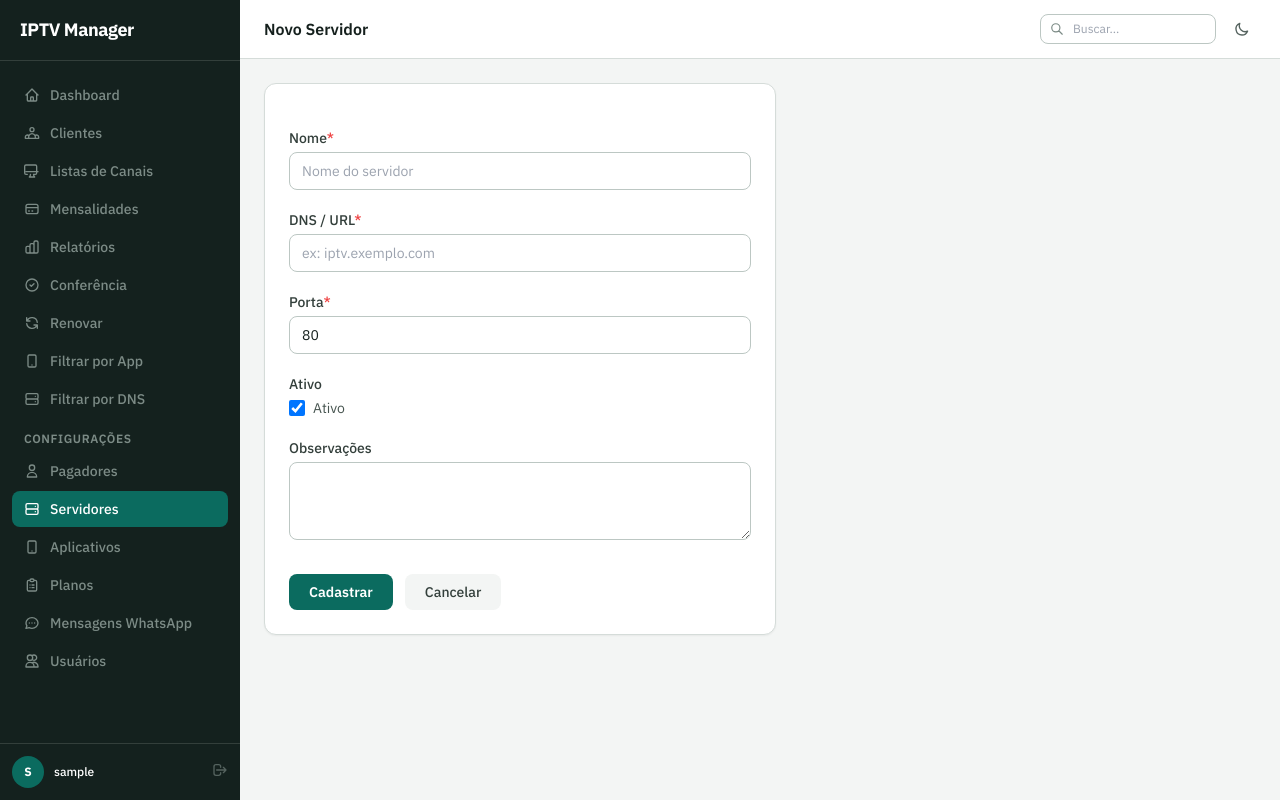
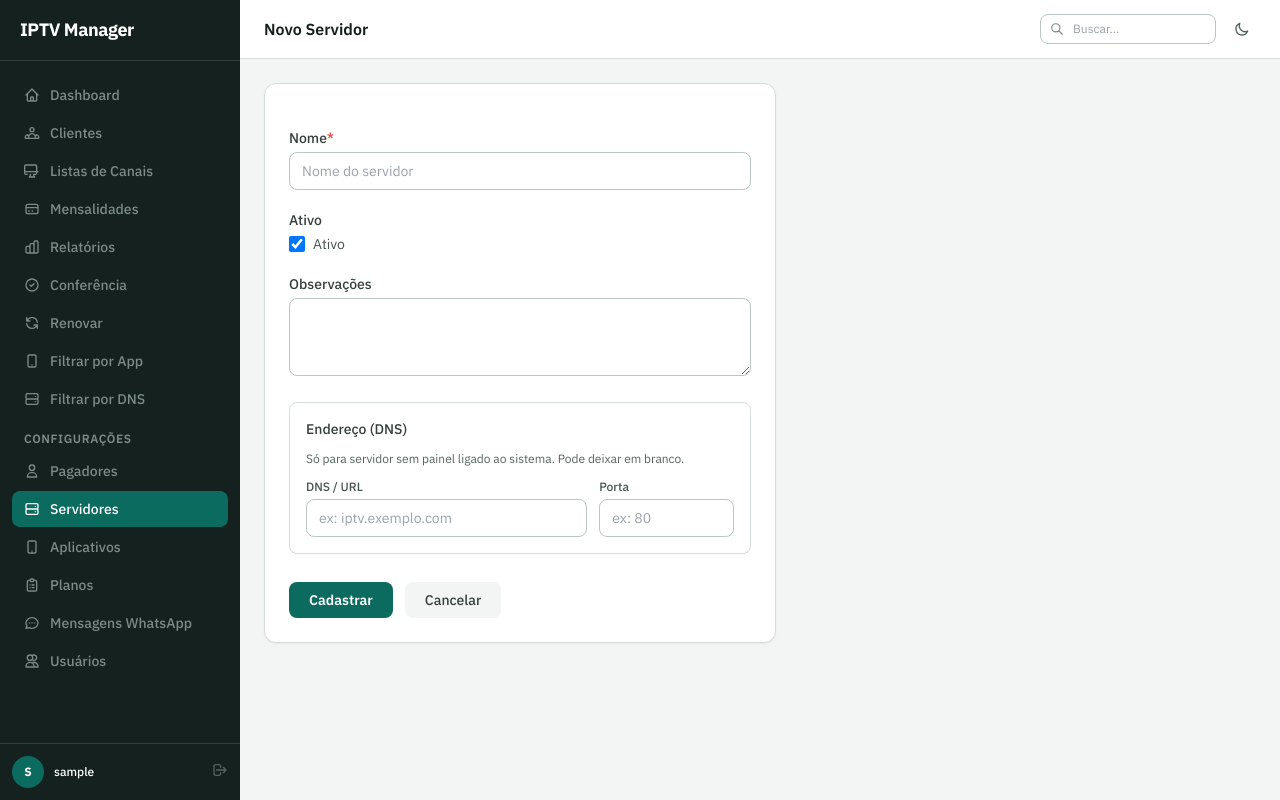
Before and after one commit to ramonrduarte/tv, a Django app: page /listas/servidores/novo/ in a window 1280 px wide. Run offline with Django 4.2, Linux system fonts and the light colour scheme; the visitor is signed in with stand-in values (Sample User, id 1); data that the repository does not hold is empty; some libraries are stand-ins or nearby versions.

Commit message:
Servidor só com nome: endereço do BIT vem da API
- DNS e porta do servidor ficam opcionais; BIT grava o endereço lido em /links
  a cada leitura e o knewcms usa o DNS do aplicativo.
- DNS sem ponto (ex.: "Warez") deixa de aparecer como endereço.
- Lista de aplicativos mostra os servidores vinculados.
- Tema escuro aplicado antes de desenhar a página, sem flash do claro.

Co-Authored-By: Claude Opus 5.5 <noreply@anthropic.com>

```diff
--- a/clientes/views.py
+++ b/clientes/views.py
@@ -150,9 +150,8 @@ def dashboard(request):
     # DNS únicos em uso para o painel de saúde
     from listas.models import Servidor
     dns_saude = {}
-    for s in Servidor.objects.filter(ativo=True):
-        key = f'{s.dns}:{s.porta}'
-        dns_saude[key] = s.nome
+    for s in Servidor.objects.filter(ativo=True).exclude(dns=''):
+        dns_saude[s.endereco] = s.nome
     for dns_custom in (ListaApp.objects
                        .filter(lista__ativa=True)
                        .exclude(dns_customizado='')
--- a/conferencia/leitura.py
+++ b/conferencia/leitura.py
@@ -218,6 +218,27 @@ def _acesso_bit(item, teste):
     }
 
 
+def atualizar_endereco_bit():
+    """O endereço é o mesmo para todas as linhas do BIT: lê de uma e grava nos servidores do BIT."""
+    from listas.models import Servidor
+    servidores = [s for s in Servidor.objects.all() if painel_do_servidor(s) == 'bit']
+    acesso = AcessoPainel.objects.filter(painel='bit', teste=False).order_by('usuario').first()
+    if not servidores or not acesso:
+        return ''
+    try:
+        dados = _bit_get(f'/lines/{urllib.parse.quote(acesso.usuario, safe="")}/links', None)
+    except LeituraInvalida:
+        return ''
+    endereco = str((dados or {}).get('server') or '').strip().rstrip('/')[:500]
+    if not endereco.startswith(('http://', 'https://')):
+        return ''
+    for servidor in servidores:
+        if servidor.dns != endereco or servidor.porta is not None:
+            servidor.dns, servidor.porta = endereco, None
+            servidor.save(update_fields=['dns', 'porta'])
+    return endereco
+
+
 def buscar_bit():
     acessos = {}
     for caminho, teste in (('/lines', False), ('/trials', True)):
@@ -277,4 +298,6 @@ def ler_painel(painel):
         raise
     LeituraPainel.objects.filter(pk=leitura.pk).update(ip_saida=ip)
     leitura.ip_saida = ip
+    if painel == 'bit':
+        atualizar_endereco_bit()
     return leitura
--- a/listas/forms.py
+++ b/listas/forms.py
@@ -87,11 +87,11 @@ class ListaAppForm(forms.ModelForm):
 class ServidorForm(forms.ModelForm):
     class Meta:
         model = Servidor
-        fields = ['nome', 'dns', 'porta', 'ativo', 'notas']
+        fields = ['nome', 'ativo', 'notas', 'dns', 'porta']
         widgets = {
             'nome': forms.TextInput(attrs={'class': INPUT_CLASS, 'placeholder': 'Nome do servidor'}),
             'dns': forms.TextInput(attrs={'class': INPUT_CLASS, 'placeholder': 'ex: iptv.exemplo.com'}),
-            'porta': forms.NumberInput(attrs={'class': INPUT_CLASS}),
+            'porta': forms.NumberInput(attrs={'class': INPUT_CLASS, 'placeholder': 'ex: 80'}),
             'ativo': forms.CheckboxInput(attrs={'class': 'w-4 h-4 text-blue-600 rounded'}),
             'notas': forms.Textarea(attrs={'class': TEXTAREA_CLASS, 'rows': 3}),
         }
--- a/listas/playlist.py
+++ b/listas/playlist.py
@@ -32,7 +32,7 @@ def usa_m3u(lista):
 def _servidor(lista, lista_app=None):
     endereco = (lista_app.dns_customizado if lista_app and lista_app.dns_customizado else '') or ''
     if not endereco and lista.servidor_id:
-        endereco = f'{lista.servidor.dns}:{lista.servidor.porta}'
+        endereco = lista.servidor.endereco
     endereco = endereco.strip().rstrip('/')
     if endereco and not re.match(r'^https?://', endereco):
         endereco = f'http://{endereco}'
@@ -68,7 +68,7 @@ def dados(lista, lista_app=None, precisa_links=True):
     return {
         'servidor': servidor,
         'host': partes.hostname if partes else '',
-        'porta': str(partes.port or '') if partes else '',
+        'porta': str(partes.port or (443 if partes.scheme == 'https' else 80)) if partes else '',
         'usuario': usuario,
         'senha': senha,
         'm3u': m3u,
--- a/listas/views.py
+++ b/listas/views.py
@@ -356,6 +356,7 @@ class ServidorCreateView(LoginRequiredMixin, CreateView):
     def get_context_data(self, **kwargs):
         ctx = super().get_context_data(**kwargs)
         ctx['titulo'] = 'Novo Servidor'
+        ctx['servidor'] = None
         ctx['btn_label'] = 'Cadastrar'
         return ctx
 
@@ -524,8 +525,8 @@ def _checar_dns(url_str):
 def servidor_ping(request, pk):
     from django.http import JsonResponse
     servidor = get_object_or_404(Servidor, pk=pk)
-    url = f'{servidor.dns}:{servidor.porta}'
-    online = _checar_dns(url)
+    url = servidor.endereco
+    online = _checar_dns(url) if url else False
     return JsonResponse({'online': online, 'url': url})
 
 
@@ -536,9 +537,8 @@ def dns_health_check(request):
     from concurrent.futures import ThreadPoolExecutor
 
     dns_map = {}
-    for s in Servidor.objects.filter(ativo=True):
-        key = f'{s.dns}:{s.porta}'
-        dns_map[key] = s.nome
+    for s in Servidor.objects.filter(ativo=True).exclude(dns=''):
+        dns_map[s.endereco] = s.nome
     for dns_custom in (ListaApp.objects
                        .filter(lista__ativa=True)
                        .exclude(dns_customizado='')
@@ -590,9 +590,8 @@ def filtrar_por_servidor(request):
 
     # Monta dict de todos os DNS únicos em uso: dns_string -> label
     opcoes_dns = {}
-    for s in Servidor.objects.filter(ativo=True):
-        key = f'{s.dns}:{s.porta}'
-        opcoes_dns[key] = f'{s.nome} — {key}'
+    for s in Servidor.objects.filter(ativo=True).exclude(dns=''):
+        opcoes_dns[s.endereco] = f'{s.nome} — {s.endereco}'
     for dns in (ListaApp.objects
                 .filter(lista__ativa=True)
                 .exclude(dns_customizado='')
@@ -608,7 +607,7 @@ def filtrar_por_servidor(request):
         # Listas cujo servidor resulta no DNS escolhido
         q = Q()
         for s in Servidor.objects.all():
-            if f'{s.dns}:{s.porta}' == dns_escolhido:
+            if s.endereco and s.endereco == dns_escolhido:
                 q |= Q(servidor=s)
         # Listas com algum app usando dns_customizado igual ao escolhido
         q |= Q(apps__dns_customizado=dns_escolhido)
--- a/templates/base.html
+++ b/templates/base.html
@@ -2,10 +2,20 @@
 <html lang="pt-BR"
       x-data="{ dark: localStorage.getItem('iptv-theme') === 'dark', menu: false }"
       :class="{ 'dark': dark }"
-      x-init="$watch('dark', v => localStorage.setItem('iptv-theme', v ? 'dark' : 'light'))">
+      x-init="$watch('dark', v => { localStorage.setItem('iptv-theme', v ? 'dark' : 'light'); $el.style.backgroundColor = v ? '#0f1513' : ''; $el.style.colorScheme = v ? 'dark' : ''; })">
 <head>
   <meta charset="UTF-8" />
   <meta name="viewport" content="width=device-width, initial-scale=1.0" />
+  <script>
+    // Aplica o tema escuro antes de desenhar a página; o Alpine só assume depois.
+    try {
+      if (localStorage.getItem('iptv-theme') === 'dark') {
+        document.documentElement.classList.add('dark');
+        document.documentElement.style.backgroundColor = '#0f1513';
+        document.documentElement.style.colorScheme = 'dark';
+      }
+    } catch (e) {}
+  </script>
   <title>{% block title %}IPTV Manager{% endblock %}</title>
   {% include '_tema.html' %}
   <script defer src="https://cdn.jsdelivr.net/npm/alpinejs@3.x.x/dist/cdn.min.js"></script>
--- a/templates/listas/aplicativos.html
+++ b/templates/listas/aplicativos.html
@@ -16,6 +16,7 @@
     <thead>
       <tr class="border-b border-slate-100 bg-slate-50">
         <th class="text-left px-5 py-3 text-xs font-semibold text-slate-500 uppercase tracking-wide">Nome</th>
+        <th class="text-left px-4 py-3 text-xs font-semibold text-slate-500 uppercase tracking-wide">Servidores</th>
         <th class="text-left px-4 py-3 text-xs font-semibold text-slate-500 uppercase tracking-wide">Instr. Cadastro</th>
         <th class="text-left px-4 py-3 text-xs font-semibold text-slate-500 uppercase tracking-wide">Instr. Edição</th>
         <th class="text-left px-4 py-3 text-xs font-semibold text-slate-500 uppercase tracking-wide">Observações</th>
@@ -26,6 +27,9 @@
       {% for app in aplicativos %}
       <tr class="hover:bg-slate-50 transition-colors">
         <td class="px-5 py-3.5 font-medium text-slate-800">{{ app.nome }}</td>
+        <td class="px-4 py-3.5 text-xs">
+          {% for servidor in app.servidores.all %}<span class="inline-block px-2 py-0.5 mr-1 mb-1 bg-slate-100 text-slate-600 rounded">{{ servidor.nome }}</span>{% empty %}<span class="text-yellow-700">Todos (sem vínculo)</span>{% endfor %}
+        </td>
         <td class="px-4 py-3.5">
           {% if app.instrucoes_cadastro %}
           <button type="button"
--- a/templates/listas/servidor_form.html
+++ b/templates/listas/servidor_form.html
@@ -8,7 +8,7 @@
   <div class="bg-white rounded-xl border border-slate-200 shadow-sm p-6">
     <form method="post" class="space-y-5">
       {% csrf_token %}
-      {% for field in form %}
+      {% for field in form %}{% if field.name != 'dns' and field.name != 'porta' %}
       <div>
         <label class="block text-sm font-medium text-slate-700 mb-1">
           {{ field.label }}{% if field.field.required %}<span class="text-red-500">*</span>{% endif %}
@@ -18,7 +18,34 @@
         {% else %}{{ field }}{% endif %}
         {% if field.errors %}<p class="text-xs text-red-600 mt-1">{{ field.errors|join:", " }}</p>{% endif %}
       </div>
-      {% endfor %}
+      {% endif %}{% endfor %}
+
+      <div class="border border-slate-200 rounded-lg p-4 space-y-3">
+        <p class="text-sm font-medium text-slate-700">Endereço (DNS)</p>
+        <p data-dns-painel="bit" class="hidden text-sm text-slate-600">
+          Vem da API do BIT a cada leitura do painel.
+          {% if servidor and servidor.painel == 'bit' and servidor.endereco %}<br><span class="text-xs text-slate-500">Último lido: <span class="font-mono">{{ servidor.endereco }}</span></span>{% endif %}
+        </p>
+        <p data-dns-painel="knewcms" class="hidden text-sm text-slate-600">
+          O knewcms não informa o DNS. Ele fica no aplicativo de cada lista (campo DNS do app).
+        </p>
+        <div data-dns-painel="manual" class="space-y-3">
+          <p class="text-xs text-slate-500">Só para servidor sem painel ligado ao sistema. Pode deixar em branco.</p>
+          <div class="grid grid-cols-3 gap-3">
+            <div class="col-span-2">
+              <label for="{{ form.dns.id_for_label }}" class="block text-xs font-medium text-slate-600 mb-1">DNS / URL</label>
+              {{ form.dns }}
+              {% if form.dns.errors %}<p class="text-xs text-red-600 mt-1">{{ form.dns.errors|join:", " }}</p>{% endif %}
+            </div>
+            <div>
+              <label for="{{ form.porta.id_for_label }}" class="block text-xs font-medium text-slate-600 mb-1">Porta</label>
+              {{ form.porta }}
+              {% if form.porta.errors %}<p class="text-xs text-red-600 mt-1">{{ form.porta.errors|join:", " }}</p>{% endif %}
+            </div>
+          </div>
+        </div>
+      </div>
+
       <div class="flex items-center gap-3 pt-2">
         <button type="submit" class="px-5 py-2 bg-blue-600 hover:bg-blue-700 text-white font-semibold rounded-lg text-sm transition">{{ btn_label }}</button>
         <a href="{% url 'listas:servidores' %}" class="px-5 py-2 bg-slate-100 hover:bg-slate-200 text-slate-700 font-medium rounded-lg text-sm transition">Cancelar</a>
@@ -27,3 +54,25 @@
   </div>
 </div>
 {% endblock %}
+
+{% block extra_scripts %}
+<script>
+  // Servidor do BIT ou do knewcms não precisa de DNS digitado.
+  (function () {
+    const nome = document.getElementById('id_nome');
+    if (!nome) return;
+    function painel() {
+      const n = nome.value.trim().toLowerCase();
+      if (n.startsWith('bit')) return 'bit';
+      if (n.startsWith('warez') || n.startsWith('knew') || n.startsWith('ww')) return 'knewcms';
+      return 'manual';
+    }
+    function atualizar() {
+      const atual = painel();
+      document.querySelectorAll('[data-dns-painel]').forEach(el => el.classList.toggle('hidden', el.dataset.dnsPainel !== atual));
+    }
+    nome.addEventListener('input', atualizar);
+    atualizar();
+  })();
+</script>
+{% endblock %}
```
Also changed, not shown: conferencia/tests.py (+25 -2 lines), listas/models.py (+22 -7 lines), listas/tests_playlist.py (+18 -1 lines), templates/listas/servidores.html (+9 -6 lines), listas/migrations/0013_servidor_dns_opcional.py (added).
